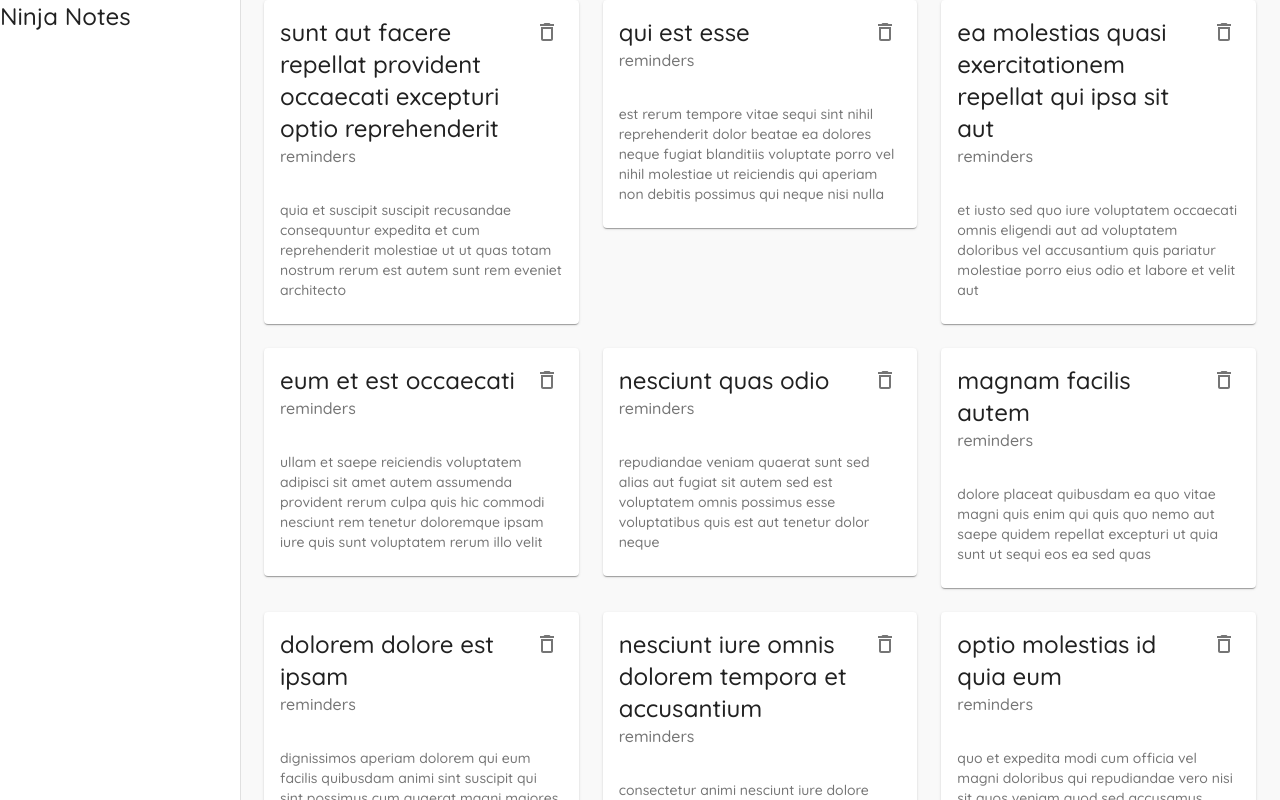
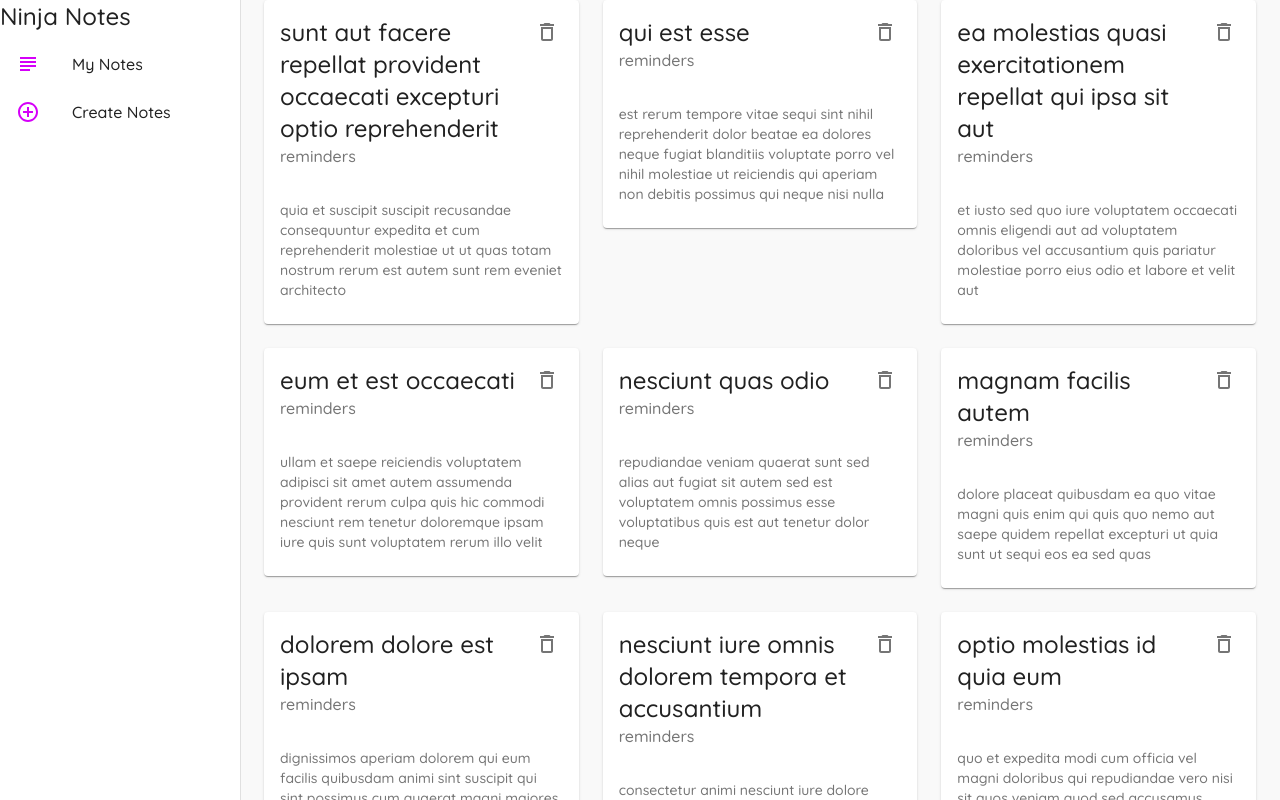
Before and after one commit to samseen/material-ui-with-shawn, a React (Create React App) app: page / in a window 1280 px wide. Shown: the top 800 px of the page. Built offline with nearby package versions, Linux system fonts and the light colour scheme; data requests are answered from the project's data file.

Commit message:
Linked the menu items on the left to their pages

```diff
--- a/src/components/Layout.js
+++ b/src/components/Layout.js
@@ -2,6 +2,13 @@
 import { makeStyles } from '@material-ui/core'
 import Drawer from '@material-ui/core/Drawer'
 import Typography from '@material-ui/core/Typography'
+import List from '@material-ui/core/List'
+import ListItem from '@material-ui/core/ListItem'
+import ListItemIcon from '@material-ui/core/ListItemIcon'
+import ListItemText from '@material-ui/core/ListItemText'
+import { AddCircleOutlineOutlined, SubjectOutlined } from '@material-ui/icons'
+import { useHistory } from 'react-router'
+
 
 const drawerWidth = 240;
 
@@ -23,6 +30,20 @@
 
 const Layout = ({ children }) => {
     const classes = useStyles()
+    const history = useHistory()
+
+    const menuItems = [
+        {
+            text: 'My Notes',
+            icon: <SubjectOutlined color="secondary" />,
+            path: '/'
+        },
+        {
+            text: 'Create Notes',
+            icon: <AddCircleOutlineOutlined color="secondary" />,
+            path: '/create'
+        }
+    ]
 
     return (
         <div className={classes.root}>
@@ -40,6 +61,22 @@
                         Ninja Notes
                     </Typography>
                 </div>
+
+                {/* List Links */}
+
+                <List>
+                    {menuItems.map(item => (
+                        <ListItem
+                            button
+                            key={item.text}
+                            onClick={() => history.push(item.path)}
+                        >
+                            <ListItemIcon>{item.icon}</ListItemIcon>
+                            <ListItemText primary={item.text} />
+                        </ListItem>
+                    ))}
+                </List>
+
             </Drawer>
 
             <div className={classes.page}>
```
